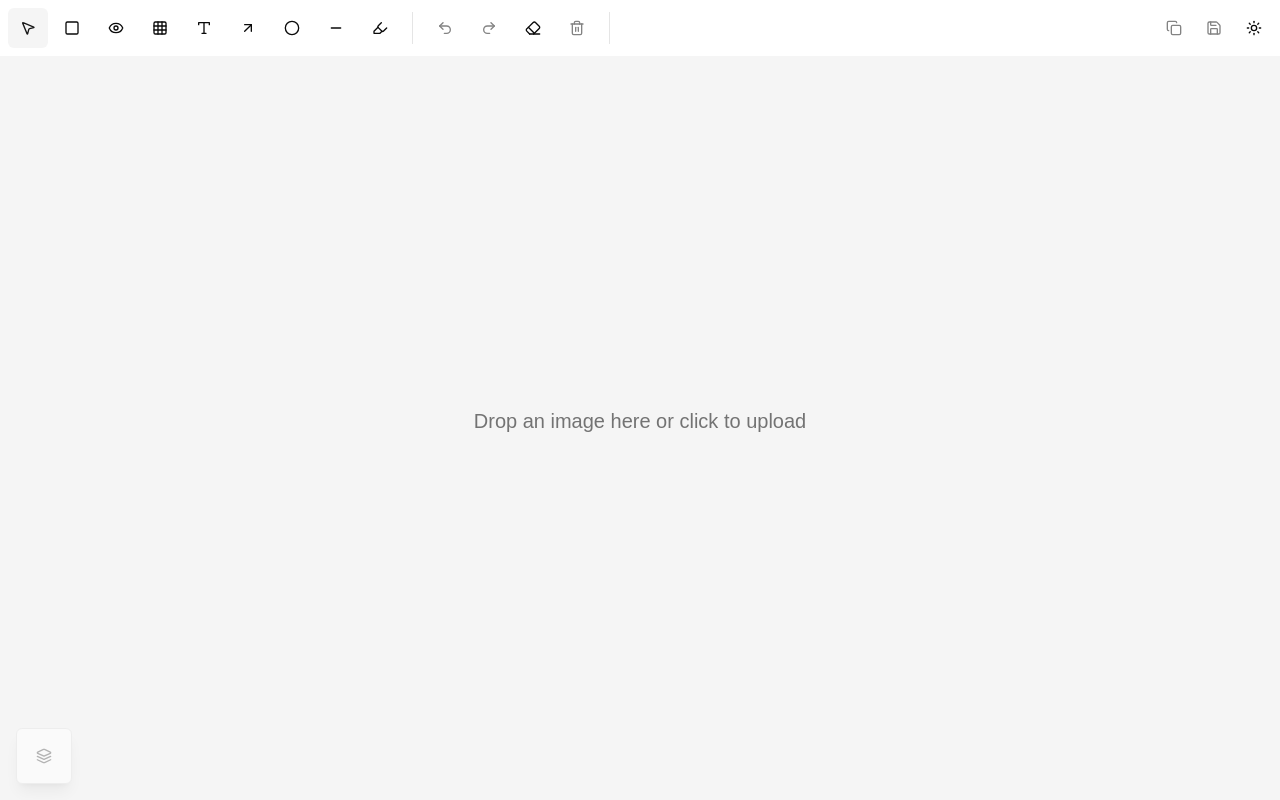
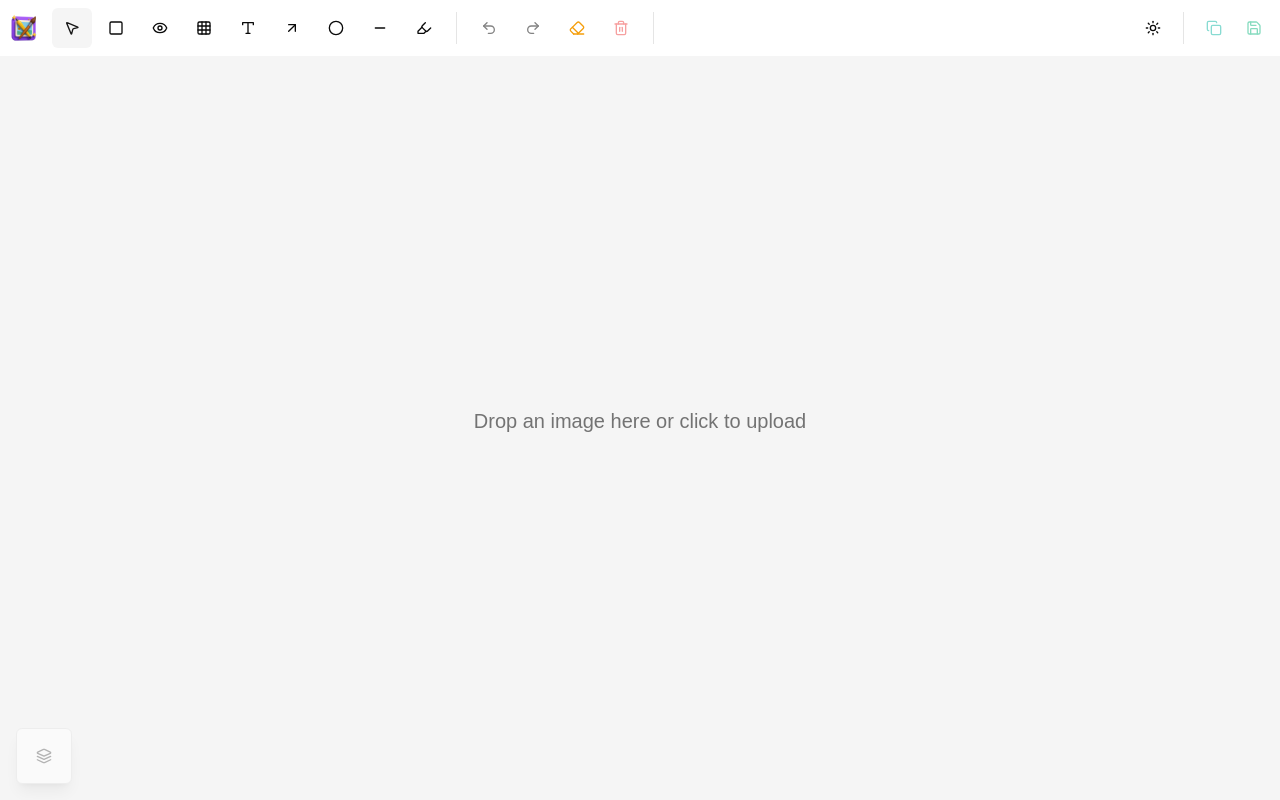
Before and after one commit to pablopunk/x, a Next.js app: page / in a window 1280 px wide. Built offline with nearby package versions, Linux system fonts and the light colour scheme.

Commit message:
logo and colors

```diff
--- a/components/annotation-canvas.tsx
+++ b/components/annotation-canvas.tsx
@@ -37,6 +37,7 @@ import ImageHistoryTray from "@/components/image-history-tray";
 import { useToast } from "@/hooks/use-toast";
 import { useTheme } from "next-themes";
 import { ThemeToggleButton } from "@/components/theme-toggle-button";
+import Image from "next/image";
 
 export type Tool =
 	| "cursor"
@@ -1525,6 +1526,13 @@ export default function AnnotationCanvas() {
 		<TooltipProvider>
 			<div className="w-full h-full flex flex-col bg-background relative">
 				<div className="flex flex-nowrap items-center overflow-x-auto gap-1 p-2">
+					<Image
+						src="/favicon/favicon-96x96.png"
+						alt="Logo"
+						width={32}
+						height={32}
+						className="rounded-sm mr-2"
+					/>
 					{toolList.map((tool) => (
 						<Tooltip key={tool.name}>
 							<TooltipTrigger asChild>
@@ -1593,7 +1601,7 @@ export default function AnnotationCanvas() {
 								title="Clear Annotations"
 								disabled={isCanvasLoading || isLoadingHistory}
 							>
-								<Eraser className="h-5 w-5" />
+								<Eraser className="h-5 w-5 text-amber-500 dark:text-amber-400" />
 							</Button>
 						</TooltipTrigger>
 						<TooltipContent>Clear All Annotations</TooltipContent>
@@ -1612,7 +1620,7 @@ export default function AnnotationCanvas() {
 								}
 								title="Delete Selected"
 							>
-								<Trash2 className="h-5 w-5" />
+								<Trash2 className="h-5 w-5 text-red-500 dark:text-red-400" />
 							</Button>
 						</TooltipTrigger>
 						<TooltipContent>Delete Selected Annotation</TooltipContent>
@@ -1622,6 +1630,8 @@ export default function AnnotationCanvas() {
 						{renderToolSettings()}
 					</div>
 					<div className="flex items-center gap-1">
+						<ThemeToggleButton />
+						<Separator orientation="vertical" className="h-8 mx-2" />
 						<Tooltip>
 							<TooltipTrigger asChild>
 								<Button
@@ -1629,9 +1639,9 @@ export default function AnnotationCanvas() {
 									size="icon"
 									onClick={handleCopyToClipboard}
 									disabled={!mainImage || isCanvasLoading || isLoadingHistory}
-									className="h-9 w-9"
+									className="h-9 w-9 text-teal-500 dark:text-teal-400"
 								>
-									<Copy className="h-5 w-5" />
+									<Copy className="h-5 w-5 text-teal-500 dark:text-teal-400" />
 								</Button>
 							</TooltipTrigger>
 							<TooltipContent>Copy to Clipboard</TooltipContent>
@@ -1643,14 +1653,13 @@ export default function AnnotationCanvas() {
 									size="icon"
 									onClick={handleSaveToDisk}
 									disabled={!mainImage || isCanvasLoading || isLoadingHistory}
-									className="h-9 w-9"
+									className="h-9 w-9 text-emerald-500 dark:text-emerald-400"
 								>
-									<Save className="h-5 w-5" />
+									<Save className="h-5 w-5 text-emerald-500 dark:text-emerald-400" />
 								</Button>
 							</TooltipTrigger>
 							<TooltipContent>Save to Disk</TooltipContent>
 						</Tooltip>
-						<ThemeToggleButton />
 					</div>
 				</div>
 
```
Also changed, not shown: 1 other file (tests, documents, lock files or other folders).
